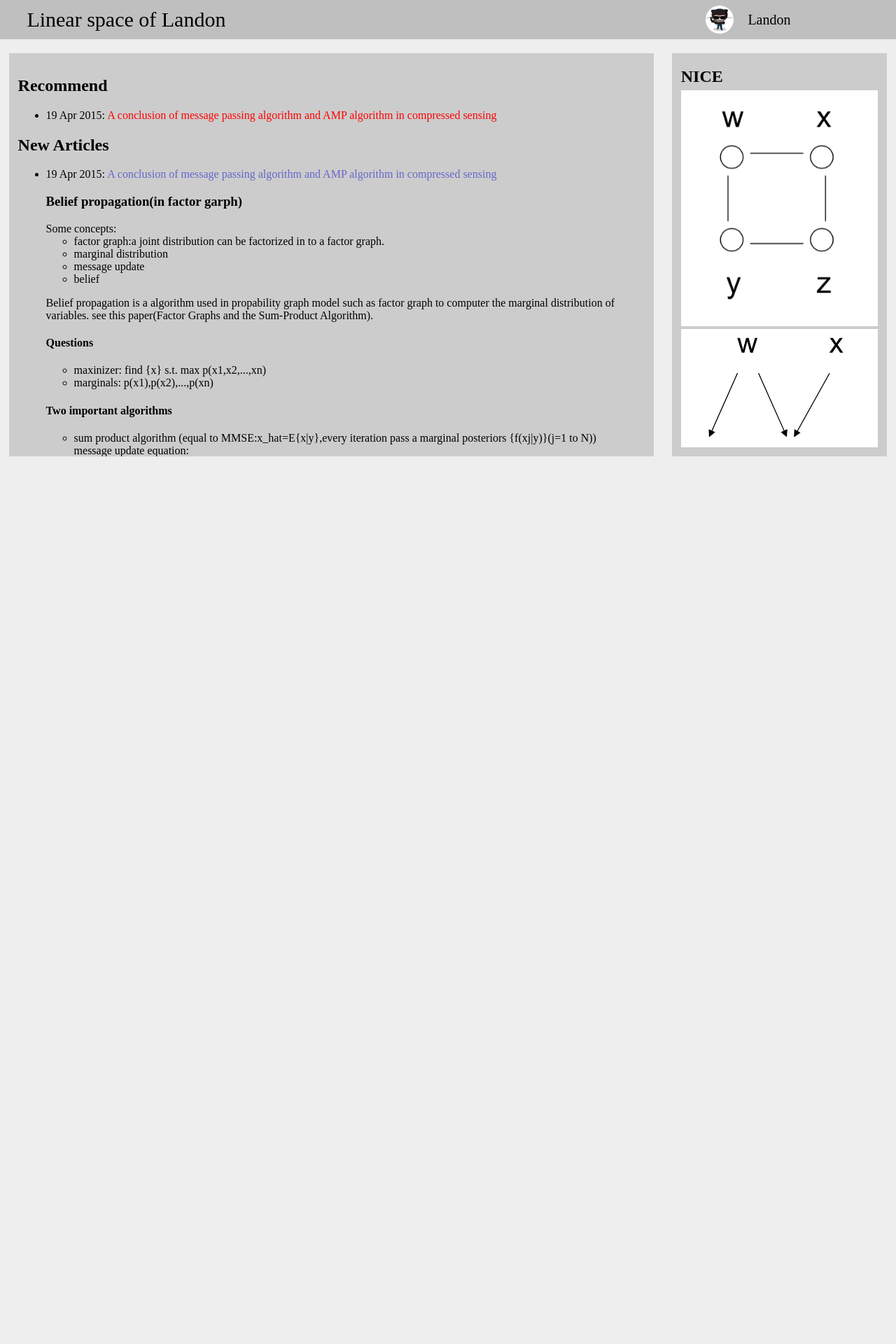
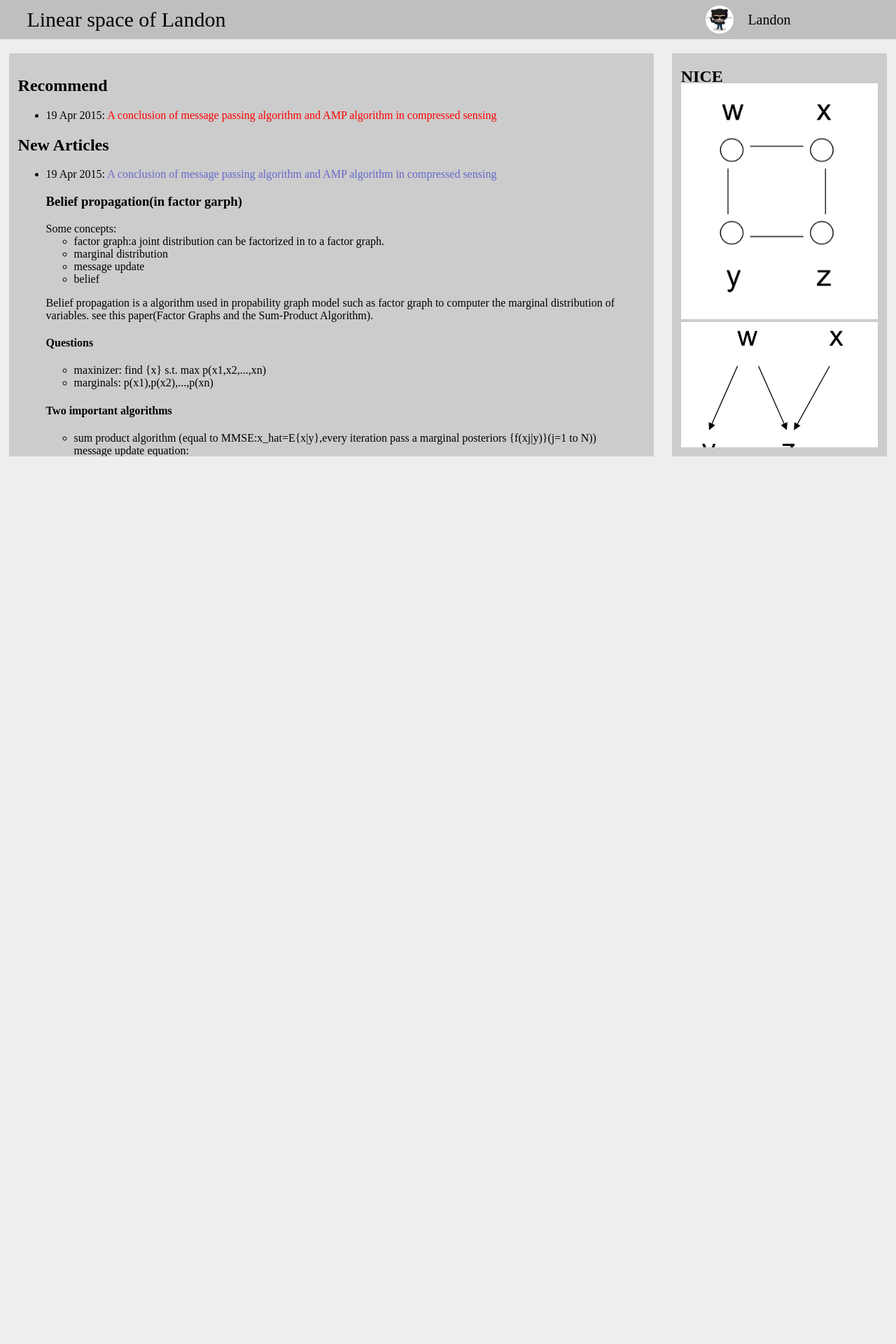
Before and after one commit to myworkstation/myworkstation.github.io, a Jekyll site: the page built from index.html, in a window 1280 px wide. Shown: the top 1920 px of the page at 70% size. Built offline with Jekyll 4.4.1, drawn with Linux system fonts in a browser that asks for light colours; nearby versions of some CDN libraries; library files that are not in the unit come from our copies.

```diff
--- a/css/index.css
+++ b/css/index.css
@@ -21,8 +21,8 @@
 #contextdiv a{color: #CC6600;}
 
 #sidediv {width: 22%;height: 550px;background-color: #CCCCCC;float: left;margin-left: 1%;margin-right: 1%;padding: 1%;}
-#sidename {width: 100%;height: 40px;font-size: 24px;text-align: left;line-height: 40px;font-weight: bold;}
-#sideimg {width: 100%;height: 510px; overflow: scroll;}
+#sidename {width: 100%;height: 30px;font-size: 24px;text-align: left;line-height: 40px;font-weight: bold;}
+#sideimg {width: 100%;height: 520px; overflow: scroll;}
 #sideimg img {width: 100%;}
 
 #titlename a:link{text-decoration: none;color: black;}
```
